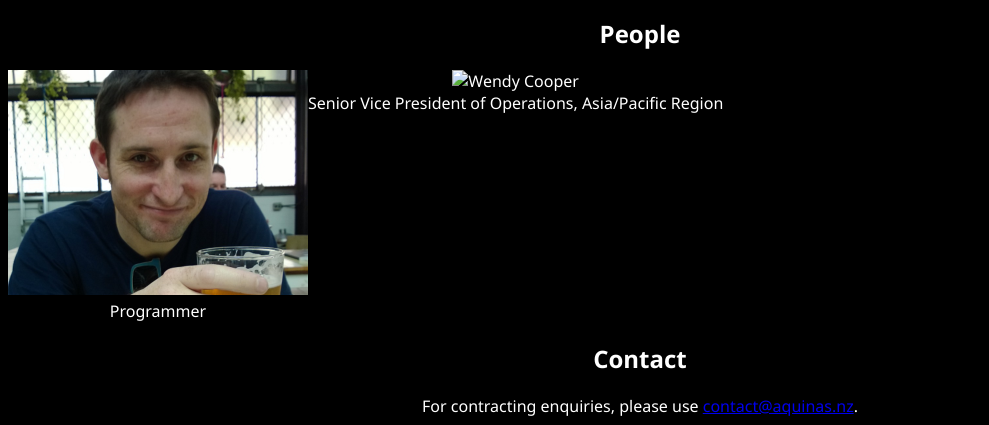
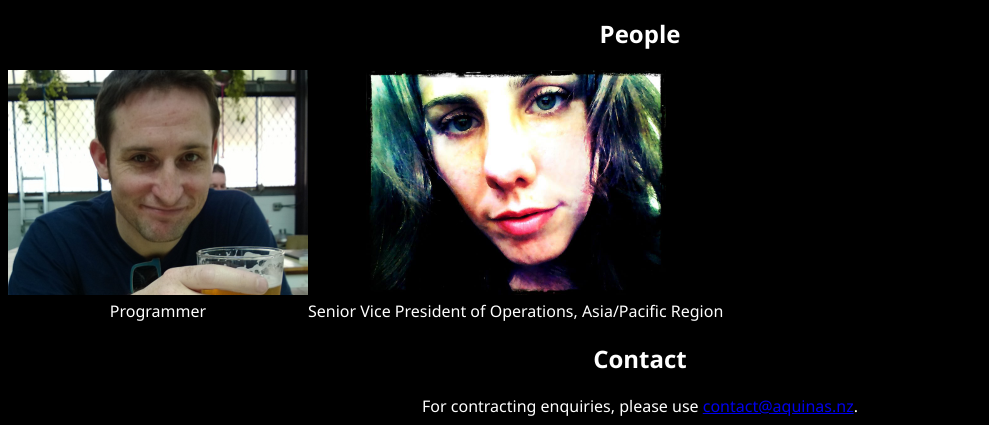
Before and after one commit to ChrisPritchard/chrispritchard.github.io, a plain HTML site: page index.html in a window 1280 px wide. Shown: the part 684-1109 px from the top of the page, without its empty margins (0-989 px from the left). Drawn offline with Linux system fonts and the light colour scheme.

Commit message:
fixed up wendy's link

```diff
--- a/index.html
+++ b/index.html
@@ -13,17 +13,19 @@
         Contracting Vehicle for Christopher Pritchard, IT Contractor
     </p>
     <h2>People</h2>
+    <div>
         <div class="person">
             <img src="chris.png" alt="Chris Pritchard" />
             <br />
             <span class="person-title">Programmer</span>
         </div>
         <div class="person">
-        <img src="wendy.png" alt="Wendy Cooper" />
+            <img src="wendy.jpg" alt="Wendy Cooper" />
             <br />
             <span class="person-title">Senior Vice President of Operations, Asia/Pacific Region</span>
         </div>
         <div class="clear"></div>
+    </div>
     <h2>Contact</h2>
     <div>
         For contracting enquiries, please use <a href="mailto:contact@aquinas.nz">contact@aquinas.nz</a>.
```
Lines whose indentation alone changed are shown as unchanged.
